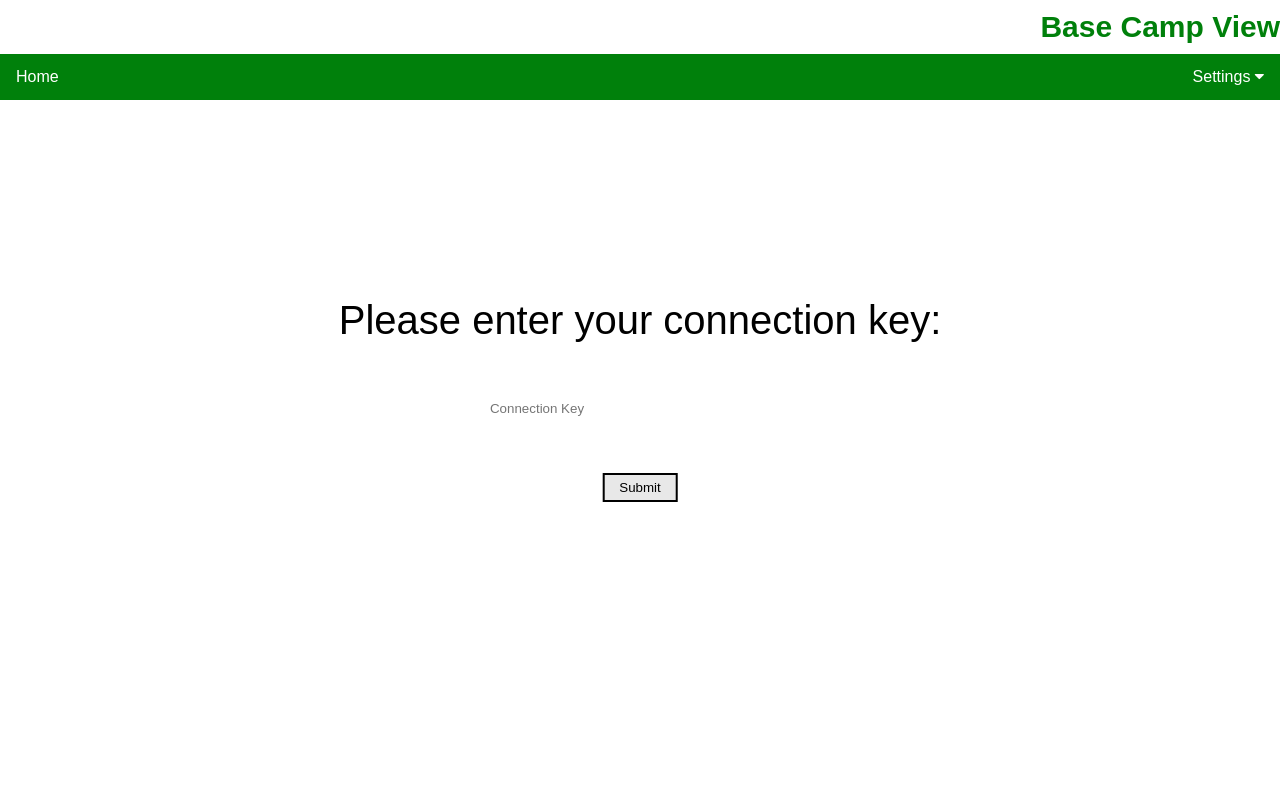
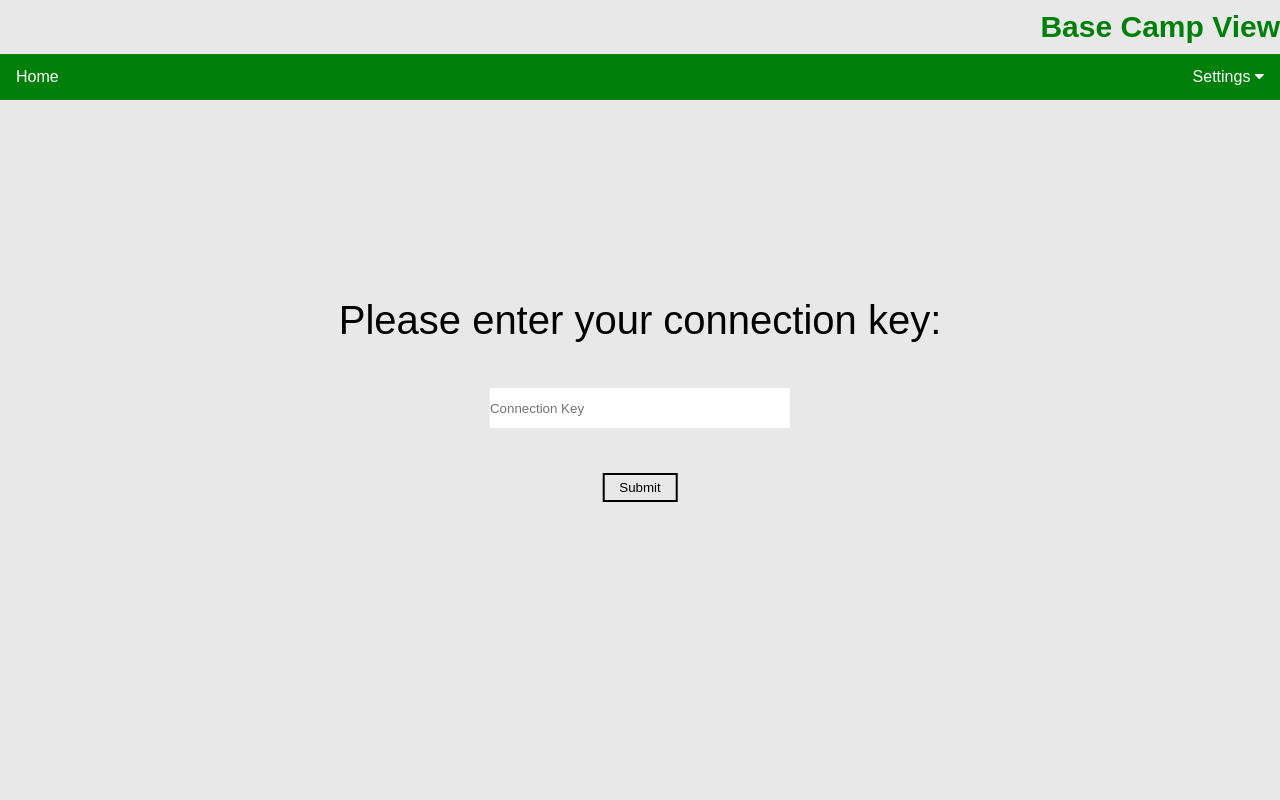
Before and after one commit to cRoberts2-18/FlyingCompute, a Flask app: page /search/ in a window 1280 px wide. Run offline with Flask 2, Linux system fonts and the light colour scheme; some libraries are stand-ins or nearby versions.

Commit message:
Update style.css

```diff
--- a/static/css/style.css
+++ b/static/css/style.css
@@ -6,7 +6,7 @@
     }
 
     body {
-        background-color: #ffffff;
+        background-color: #e8e8e8;
         color: #ffffff;
 
 
@@ -15,7 +15,7 @@
 
 
     header{
-        background-color: #ffffff;
+        background-color: #e8e8e8;
         z-index: 100000000000;
 
 
```
